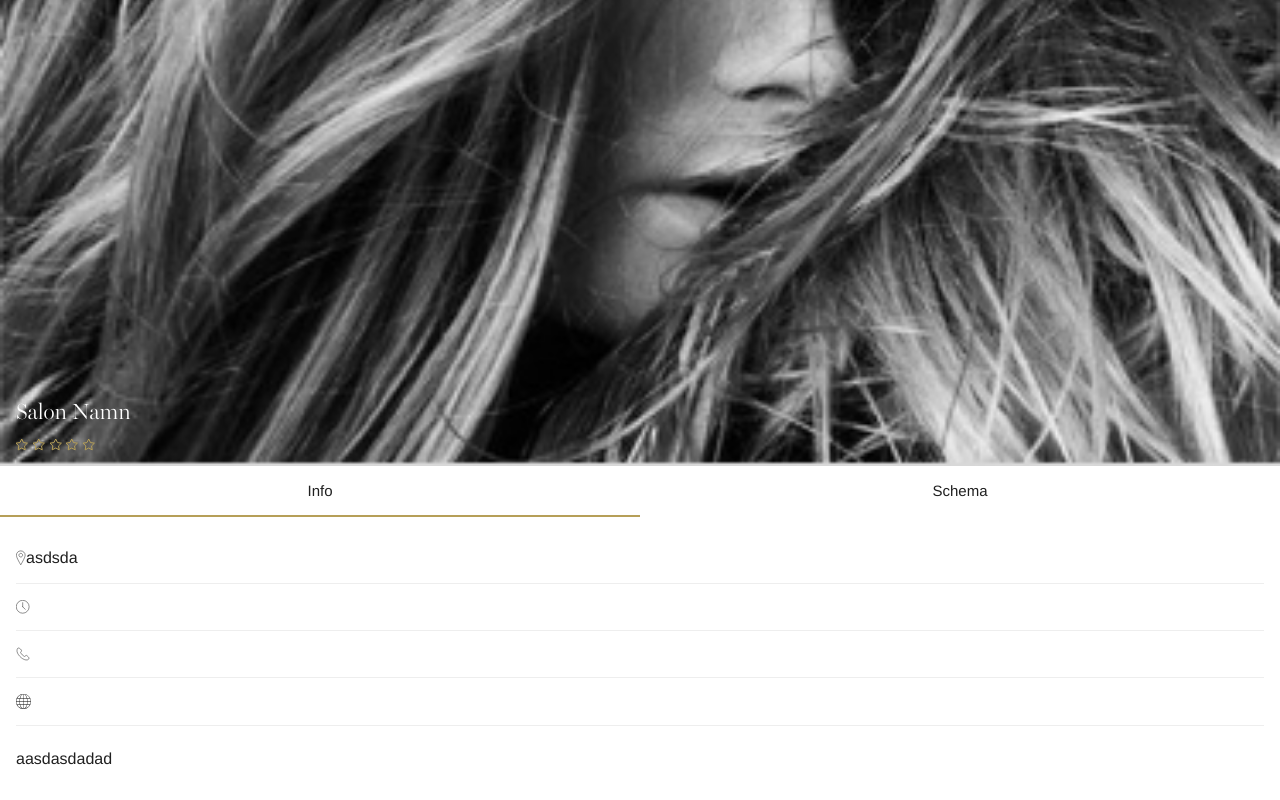
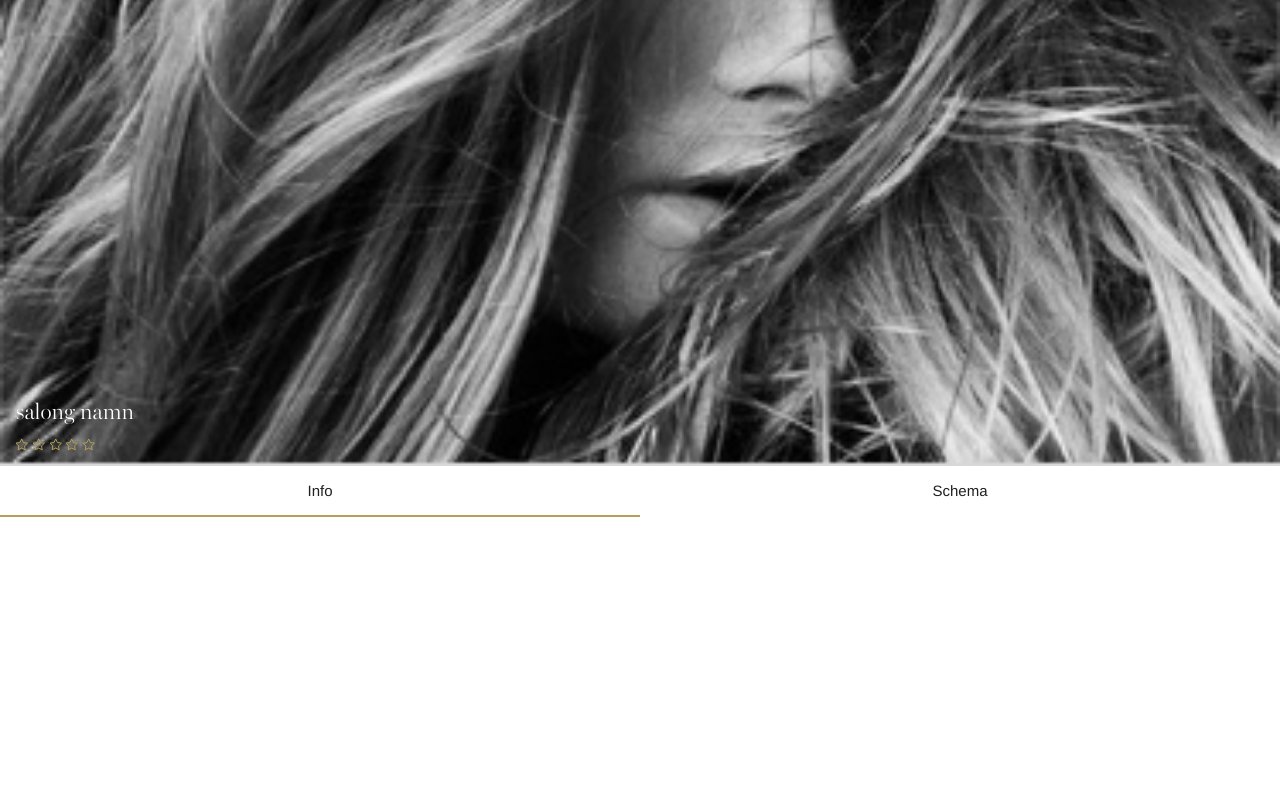
Before and after one commit to joakim-roos/techtest, a React (Create React App) app: page /salons/1 in a window 1280 px wide. Shown: the part 391-1191 px from the top of the page. After the commit the page ends 908 px from the top, so only its background shows below. Built offline with nearby package versions, Linux system fonts and the light colour scheme; data requests are answered from the project's data file.

Commit message:
added get-request on Salon component

```diff
--- a/src/App.js
+++ b/src/App.js
@@ -10,7 +10,6 @@ import { API_URL, SALONS } from '././constants/routes'
 
 function App() {
   const [allSalons, setAllSalons] = useState([])
-
   // Fetches all salon-data when the component mounts.
   // Adds the data to the allSalons-state.
   useEffect(() => {
--- a/src/components/Salon/index.js
+++ b/src/components/Salon/index.js
@@ -1,9 +1,11 @@
-import React from 'react'
+import React, { useEffect, useState } from 'react'
 import { useParams } from 'react-router-dom'
+import axios from 'axios'
 import * as S from './styles'
 import { IMAGE, IMAGE2X, IMAGE3X } from '../../constants/assets'
 import { ARROW_LEFT_WHITE, HEART } from '../../constants/assets'
 import { PIN, PHONE, GLOBE, CLOCK } from '../../constants/assets'
+import { API_URL } from '../../constants/routes'
 import StarRating from '../StarRating'
 import styled from 'styled-components'
 
@@ -31,7 +33,22 @@ const Item = ({ src, alt, style }) => (
 )
 
 function Salon(props) {
+  const [pageData, setPageData] = useState({})
   let { slug } = useParams()
+
+  useEffect(() => {
+    const fetchPageData = () => {
+      axios.get(`${API_URL}/salons/?slug=${slug}`)
+        .then(res => {
+          setPageData(res.data)
+        })
+        .catch(error => {
+          console.log(error)
+        })
+    }
+    fetchPageData()
+  }, [slug])
+
 
   return (
     <>
@@ -50,7 +67,7 @@ function Salon(props) {
           </S.Header>
 
           <S.TitleContainer>
-            <S.PageTitle>Salon Namn</S.PageTitle>
+            <S.PageTitle>salong namn</S.PageTitle>
             <StarRating totalStars={5} />
           </S.TitleContainer>
 
@@ -63,10 +80,12 @@ function Salon(props) {
         <S.SectionLink to='#schema-section'>Schema</S.SectionLink>
       </S.LinkWrapper>
 
+
+      {pageData[0] &&
         <S.DetailsSection>
           <div>
             <Item src={PIN}></Item>
-          <p>asdsda</p>
+            <p>{pageData[0].address}</p>
           </div>
           <div>
             <Item src={CLOCK}></Item>
@@ -81,6 +100,7 @@ function Salon(props) {
             <p>aasdasdadad</p>
           </div>
         </S.DetailsSection>
+      }
     </>
   )
 }
```
Lines whose indentation alone changed are shown as unchanged.
